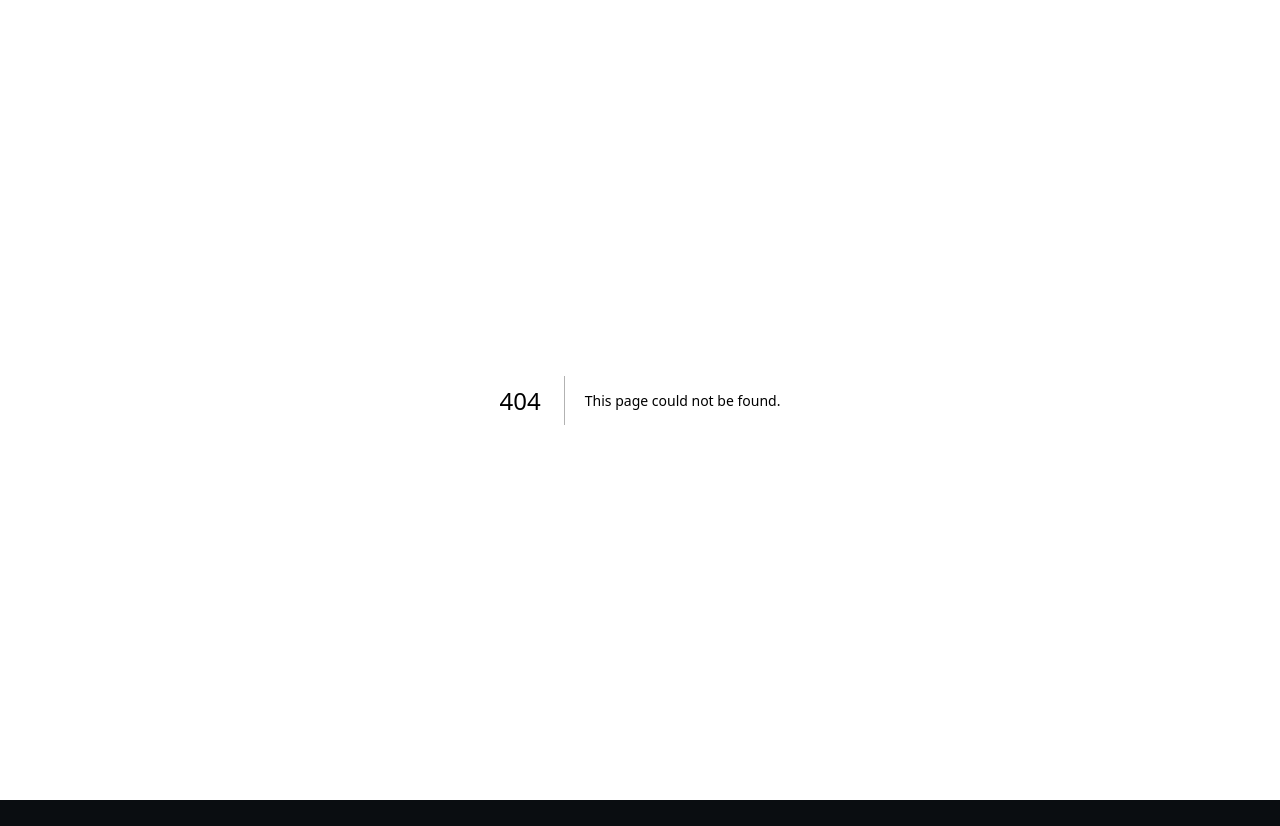
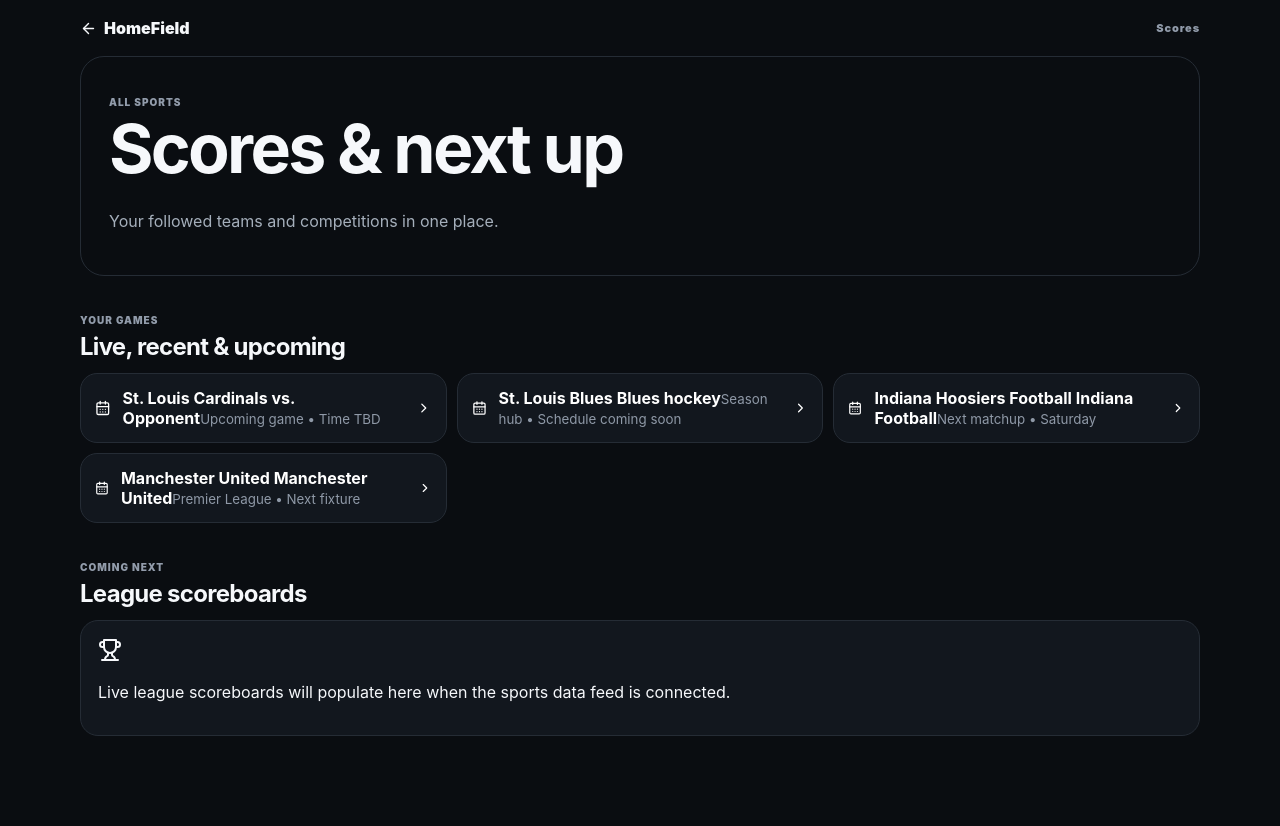
Before and after one commit to natebeckermann/HomeField-, a Next.js app: page /scores in a window 1280 px wide. Before the commit this address had no page. Before the commit the page ends 800 px from the top, so only its background shows below. Built offline with nearby package versions, Linux system fonts and the light colour scheme.

Commit message:
Add all-sports scores page

```diff
--- /dev/null
+++ b/src/app/scores/page.tsx
@@ -0,0 +1,12 @@
+import Link from "next/link";
+import {ArrowLeft,CalendarDays,ChevronRight,Trophy} from "lucide-react";
+import {demoGames,teamCatalog} from "@/data/demo";
+
+export default function ScoresPage(){
+  return <main className="pageShell">
+    <div className="pageTop"><Link href="/" className="backLink"><ArrowLeft size={17}/>HomeField</Link><span>Scores</span></div>
+    <section className="leagueHero"><span className="eyebrow">ALL SPORTS</span><h1>Scores & next up</h1><p>Your followed teams and competitions in one place.</p></section>
+    <section className="contentSection"><div className="sectionHead"><div><span className="eyebrow">YOUR GAMES</span><h2>Live, recent & upcoming</h2></div></div><div className="gameGrid">{demoGames.map(g=>{const team=teamCatalog.find(t=>t.id===g.teamId);return <Link href={`/game/${g.id}`} className="gameCard" key={g.id}><CalendarDays/><div><strong>{team?.name} {g.opponent}</strong><small>{g.detail}</small></div><ChevronRight/></Link>})}</div></section>
+    <section className="contentSection"><div className="sectionHead"><div><span className="eyebrow">COMING NEXT</span><h2>League scoreboards</h2></div></div><div className="empty"><Trophy/><p>Live league scoreboards will populate here when the sports data feed is connected.</p></div></section>
+  </main>
+}
```
